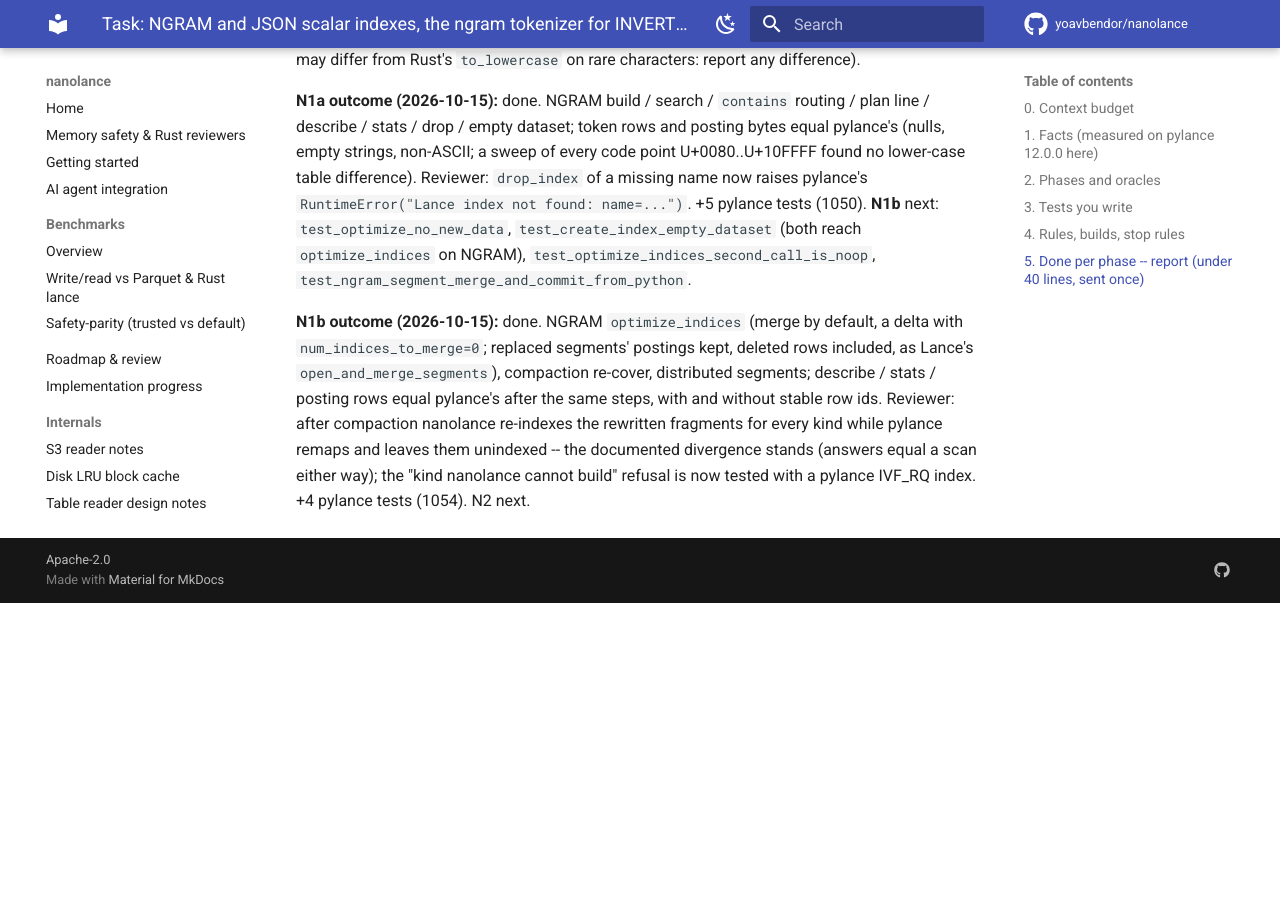
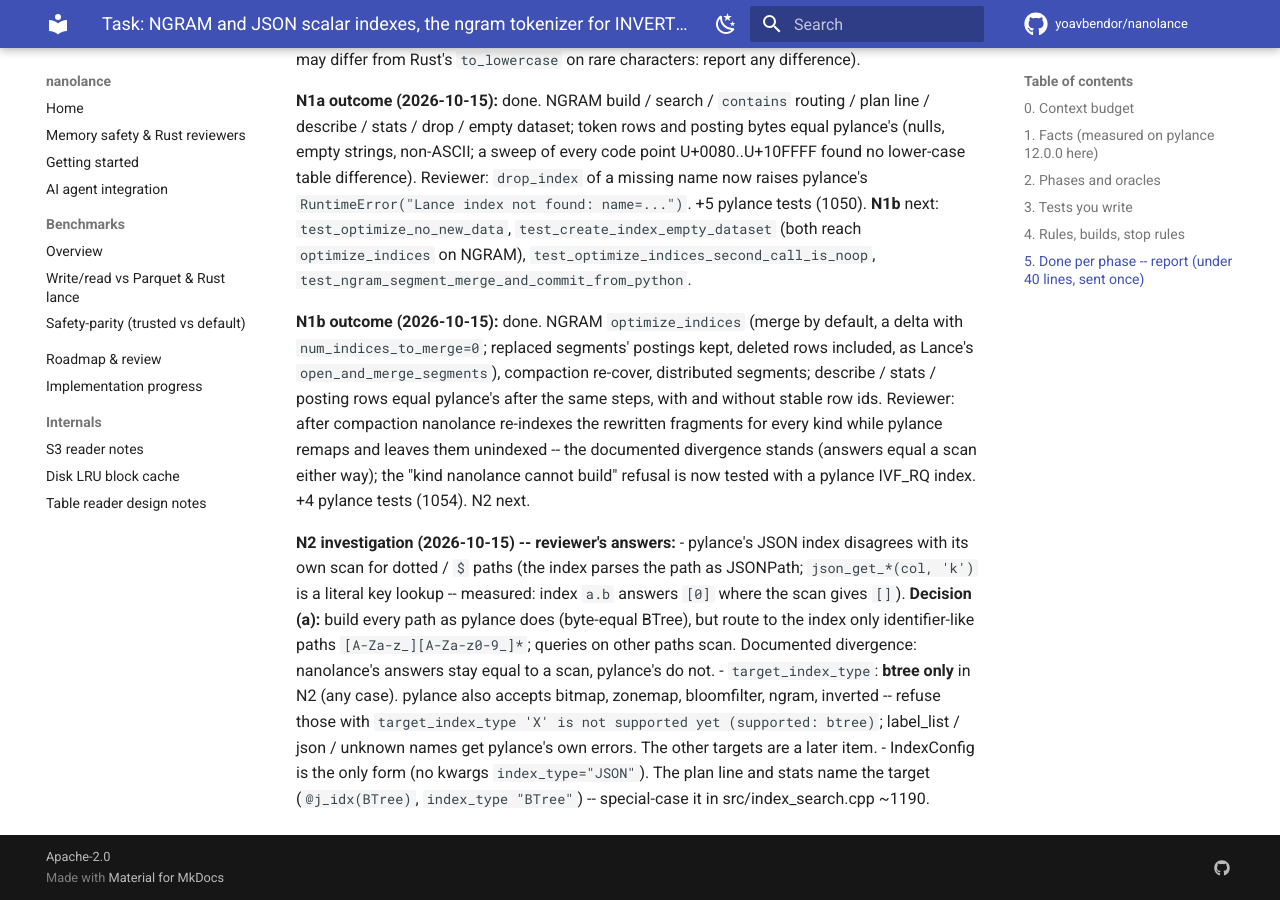
Before and after one commit to yoavbendor/nanolance, an MkDocs documentation site: the page built from docs/tasks/NGRAM_JSON.md, in a window 1280 px wide and 900 px high, scrolled down 3667 px. Built offline with MkDocs 1.6.1 and Material for MkDocs 9.7.7, drawn with Linux system fonts in a browser that asks for light colours; comment, search, counter and statistics services are not loaded; before the commit the page ends 4270 px from its top, so only the background shows below that.

Commit message:
NGRAM_JSON: N2 reviewer's answers (path routing, target types)
Co-Authored-By: Claude Opus 5.5 <noreply@anthropic.com>
Claude-Session: https://claude.ai/code/session_014PGy9PK68gHvyR8T1r5ueY

```diff
--- a/docs/tasks/NGRAM_JSON.md
+++ b/docs/tasks/NGRAM_JSON.md
@@ -150,3 +150,16 @@ equal pylance's after the same steps, with and without stable row ids. Reviewer:
 nanolance re-indexes the rewritten fragments for every kind while pylance remaps and leaves them
 unindexed -- the documented divergence stands (answers equal a scan either way); the "kind nanolance
 cannot build" refusal is now tested with a pylance IVF_RQ index. +4 pylance tests (1054). N2 next.
+
+**N2 investigation (2026-10-15) -- reviewer's answers:**
+- pylance's JSON index disagrees with its own scan for dotted / `$` paths (the index parses the path as
+  JSONPath; `json_get_*(col, 'k')` is a literal key lookup -- measured: index `a.b` answers `[0]` where
+  the scan gives `[]`). **Decision (a):** build every path as pylance does (byte-equal BTree), but route
+  to the index only identifier-like paths `[A-Za-z_][A-Za-z0-9_]*`; queries on other paths scan.
+  Documented divergence: nanolance's answers stay equal to a scan, pylance's do not.
+- `target_index_type`: **btree only** in N2 (any case). pylance also accepts bitmap, zonemap,
+  bloomfilter, ngram, inverted -- refuse those with `target_index_type 'X' is not supported yet
+  (supported: btree)`; label_list / json / unknown names get pylance's own errors. The other targets
+  are a later item.
+- IndexConfig is the only form (no kwargs `index_type="JSON"`). The plan line and stats name the
+  target (`@j_idx(BTree)`, `index_type "BTree"`) -- special-case it in src/index_search.cpp ~1190.
```
